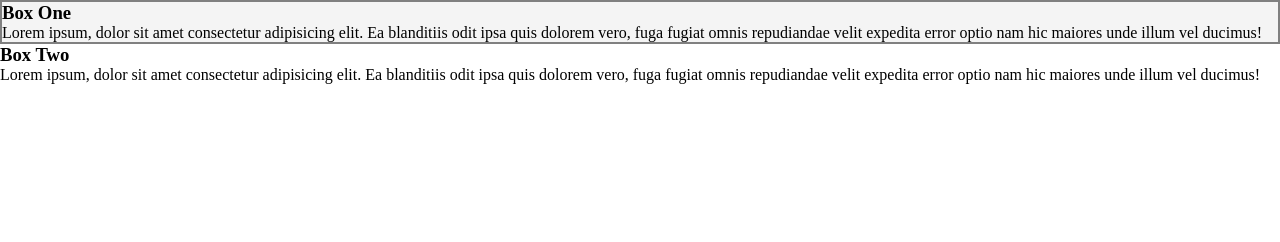
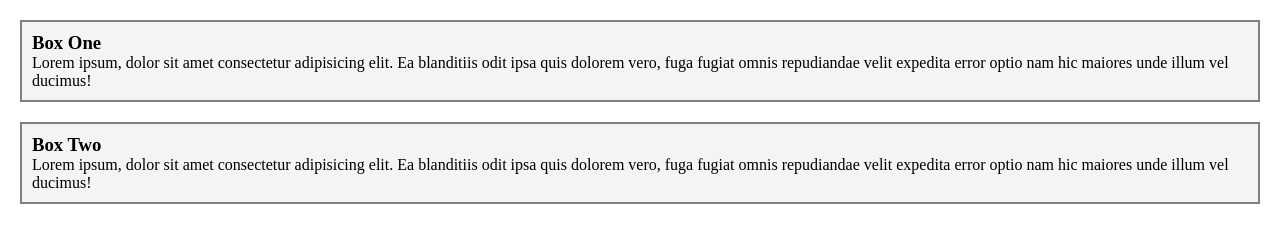
Before and after one commit to Jennydunix/techstars, a plain HTML site: page index.html in a window 1280 px wide. Drawn offline with Linux system fonts and the light colour scheme.

Commit message:
updated index.html

```diff
--- a/index.html
+++ b/index.html
@@ -14,6 +14,14 @@
         .box-1 {
             background-color: #f4f4f4;
             border: 2px solid gray;
+            margin: 20px;
+            padding: 10px;
+        }
+        .box-2 {
+            background-color: #f4f4f4;
+            border: 2px solid gray;
+            margin: 20px;
+            padding: 10px;
         }
     </style>
 </head>
```
